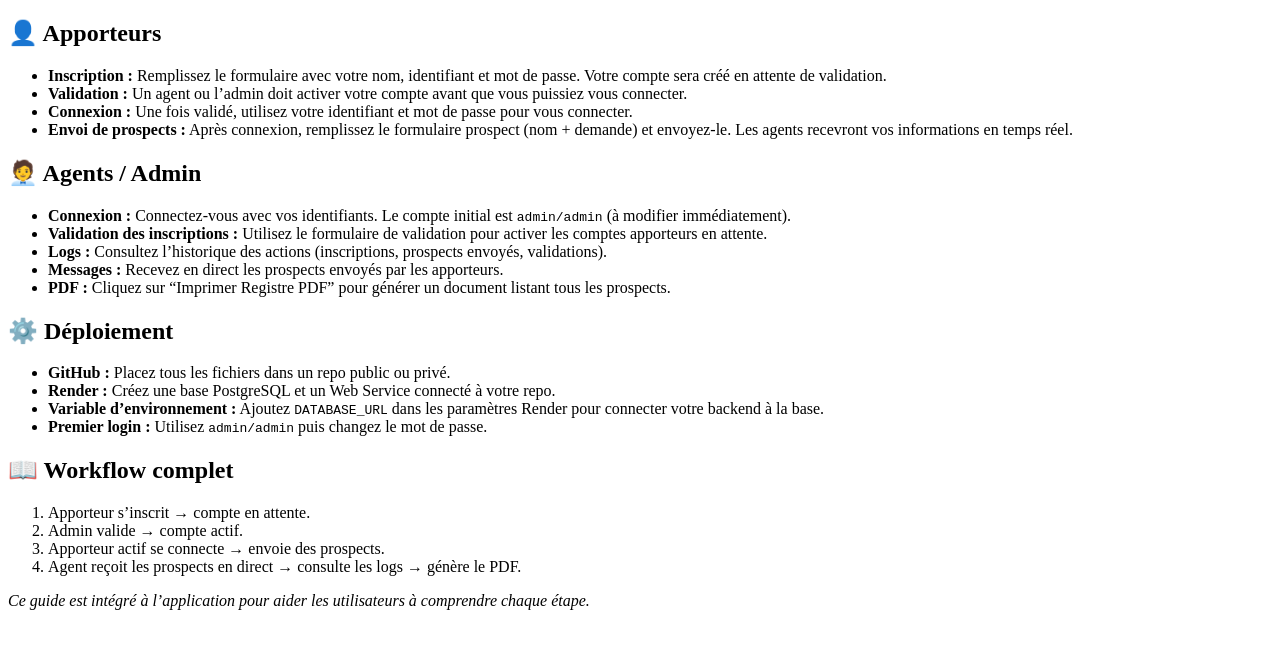
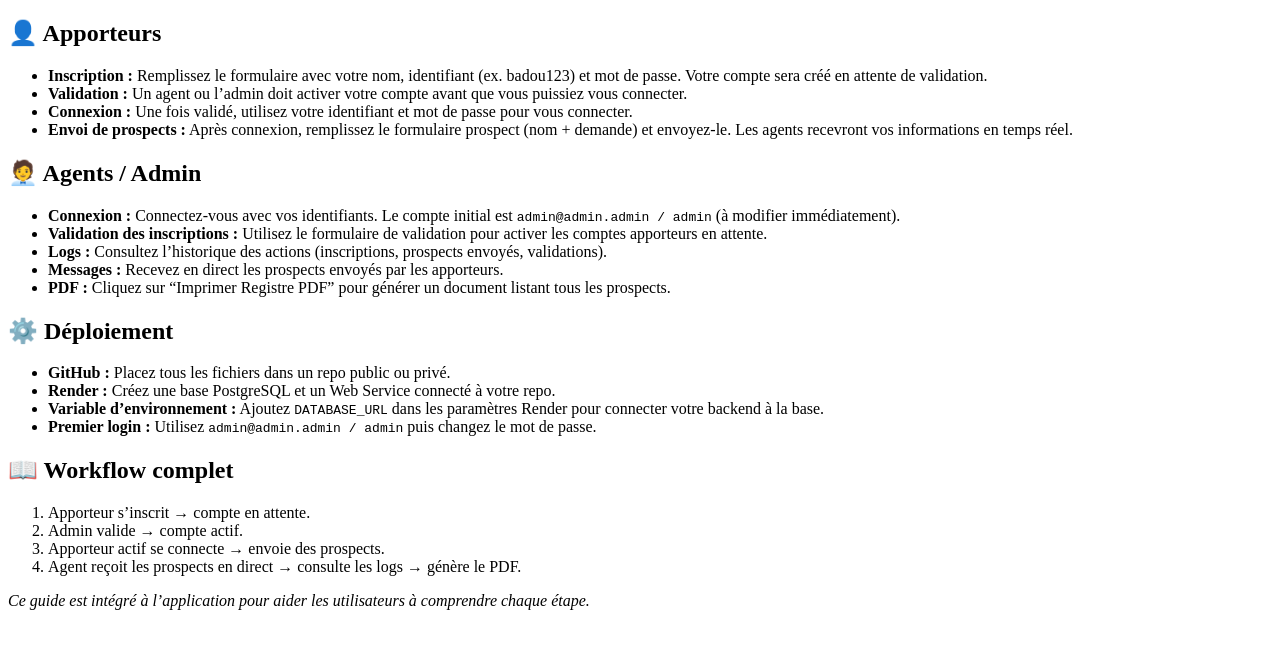
Before and after one commit to bnkc-commits/assurance-dashboard, a website: page client/help.html in a window 1280 px wide. Shown: the part 61-710 px from the top of the page. Drawn offline with Linux system fonts and the light colour scheme.

Commit message:
Update login credentials in help.html

```diff
--- a/client/help.html
+++ b/client/help.html
@@ -8,7 +8,7 @@
 
   <h2>👤 Apporteurs</h2>
   <ul>
-    <li><strong>Inscription :</strong> Remplissez le formulaire avec votre nom, identifiant et mot de passe. Votre compte sera créé en attente de validation.</li>
+    <li><strong>Inscription :</strong> Remplissez le formulaire avec votre nom, identifiant (ex. badou123) et mot de passe. Votre compte sera créé en attente de validation.</li>
     <li><strong>Validation :</strong> Un agent ou l’admin doit activer votre compte avant que vous puissiez vous connecter.</li>
     <li><strong>Connexion :</strong> Une fois validé, utilisez votre identifiant et mot de passe pour vous connecter.</li>
     <li><strong>Envoi de prospects :</strong> Après connexion, remplissez le formulaire prospect (nom + demande) et envoyez-le. Les agents recevront vos informations en temps réel.</li>
@@ -16,7 +16,7 @@
 
   <h2>🧑‍💼 Agents / Admin</h2>
   <ul>
-    <li><strong>Connexion :</strong> Connectez-vous avec vos identifiants. Le compte initial est <code>admin/admin</code> (à modifier immédiatement).</li>
+    <li><strong>Connexion :</strong> Connectez-vous avec vos identifiants. Le compte initial est <code>admin@admin.admin / admin</code> (à modifier immédiatement).</li>
     <li><strong>Validation des inscriptions :</strong> Utilisez le formulaire de validation pour activer les comptes apporteurs en attente.</li>
     <li><strong>Logs :</strong> Consultez l’historique des actions (inscriptions, prospects envoyés, validations).</li>
     <li><strong>Messages :</strong> Recevez en direct les prospects envoyés par les apporteurs.</li>
@@ -28,7 +28,7 @@
     <li><strong>GitHub :</strong> Placez tous les fichiers dans un repo public ou privé.</li>
     <li><strong>Render :</strong> Créez une base PostgreSQL et un Web Service connecté à votre repo.</li>
     <li><strong>Variable d’environnement :</strong> Ajoutez <code>DATABASE_URL</code> dans les paramètres Render pour connecter votre backend à la base.</li>
-    <li><strong>Premier login :</strong> Utilisez <code>admin/admin</code> puis changez le mot de passe.</li>
+    <li><strong>Premier login :</strong> Utilisez <code>admin@admin.admin / admin</code> puis changez le mot de passe.</li>
   </ul>
 
   <h2>📖 Workflow complet</h2>
```
